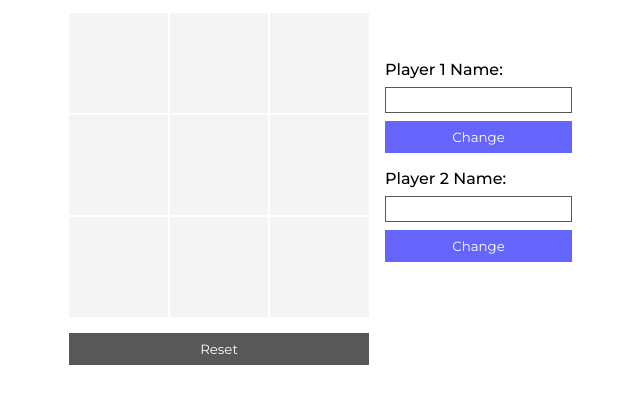
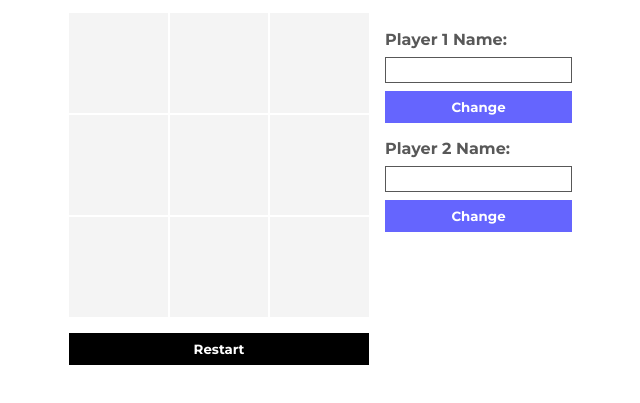
Before and after one commit to fyaja/odin-tictactoe, a plain HTML site: page index.html in a window 1280 px wide. Shown: the part 239-642 px from the top of the page, without its empty margins (271-911 px from the left). Drawn offline with Linux system fonts and the light colour scheme.

Commit message:
make css cleaner

```diff
--- a/index.html
+++ b/index.html
@@ -28,7 +28,7 @@
         <div class="cell"></div>
         <div class="cell"></div>
       </div>
-      <button id="reset-button">Reset</button>
+      <button id="reset-button">Restart</button>
     </div>
     <div class="players-name-box">
       <div class="change-player-name">
--- a/style.css
+++ b/style.css
@@ -33,7 +33,10 @@ h1 {
 h2 {
   font-size: 1rem;
   margin-bottom: 0.5rem;
-  color: rgb(92, 92, 92);
+}
+
+button {
+  font-weight: bold;
 }
 
 .content-left button {
@@ -41,7 +44,7 @@ h2 {
   cursor: pointer;
   border: none;
   padding: 0.5rem 0;
-  background-color: rgb(88, 88, 88);
+  background-color: black;
   color: white;
 }
 
@@ -68,7 +71,7 @@ h2 {
 .players-name-box {
   display: flex;
   flex-direction: column;
-  justify-content: center;
+  margin-top: 4.5rem;
   gap: 1rem;
 }
 
@@ -79,7 +82,8 @@ h2 {
 }
 
 .change-player-name label {
-  font-weight: 500;
+  font-weight: bold;
+  color: rgb(88, 88, 88);
 }
 
 .change-player-name input {
```
